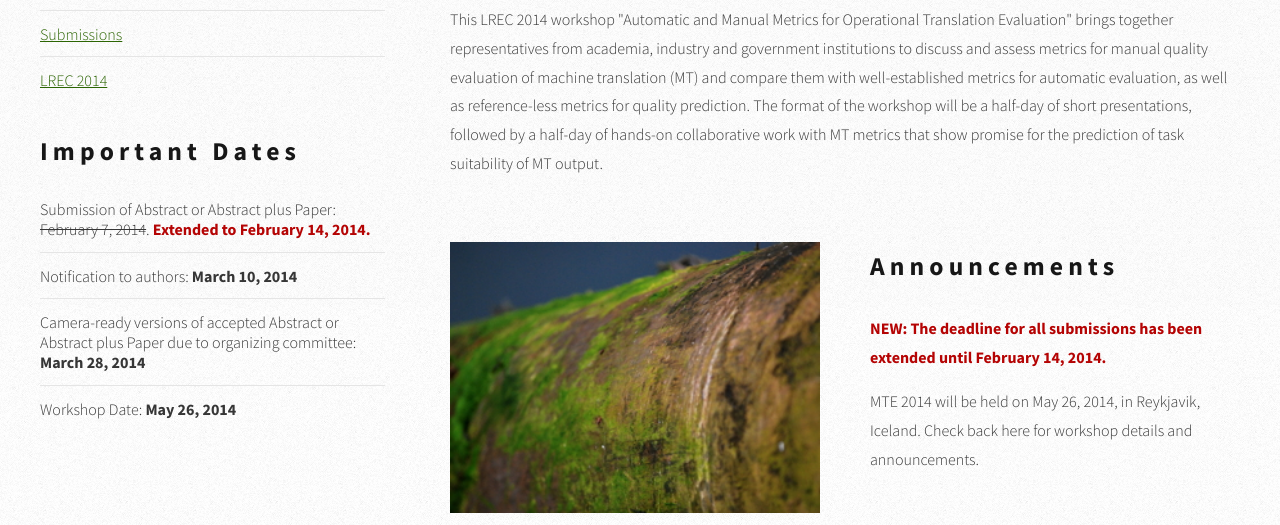
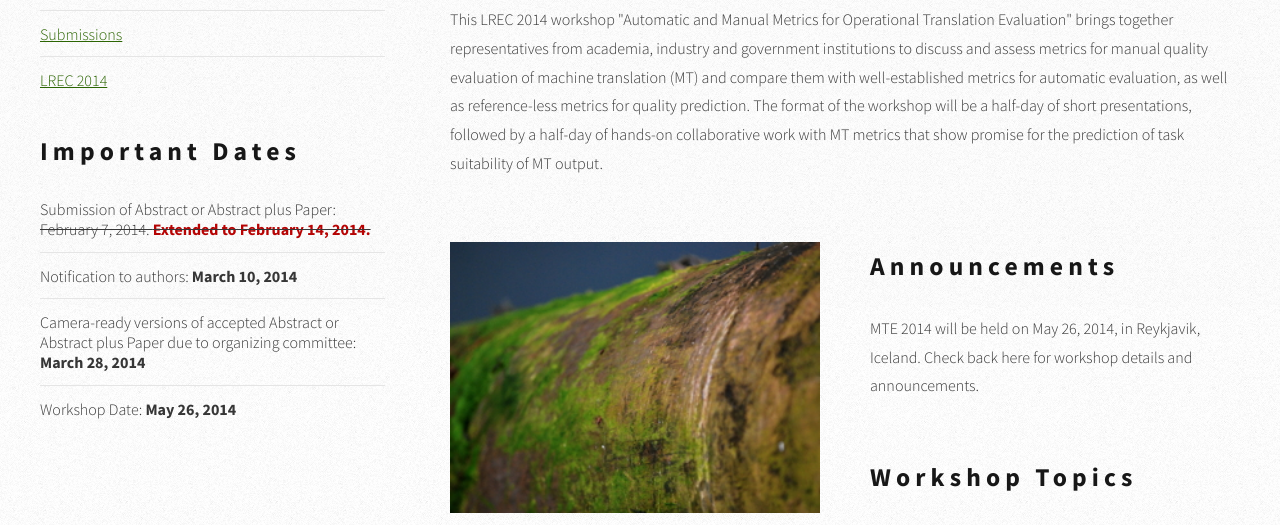
Before and after one commit to MTE2014/MTE2014.github.io, a plain HTML site: page index.html in a window 1280 px wide. Shown: the part 493-1018 px from the top of the page. Drawn offline with Linux system fonts and the light colour scheme.

Commit message:
8 March Updates

```diff
--- a/index.html
+++ b/index.html
@@ -74,7 +74,7 @@ Released   : 20130623
 					<div class="title">
 						<h2>Announcements</h2>
 					</div>
-						<p><strong class="highlight">NEW: The deadline for all submissions has been extended until February 14, 2014.</strong></p>
+						<p><strong class="highlight"></strong> </p>
 
 						<p>MTE 2014 will be held on May 26, 2014, in Reykjavik, Iceland. Check back here for workshop details and announcements.</p>
 						<p>&nbsp;</p>
@@ -111,7 +111,7 @@ Released   : 20130623
 					<h2><a name="dates"></a>Important Dates</h2>
 				</div>
 				<ul class="style2">
-					<li>Submission of Abstract or Abstract plus Paper: <del>February 7, 2014</del>. <strong class="highlight">Extended to February 14, 2014.</strong></li>
+					<li>Submission of Abstract or Abstract plus Paper: <del>February 7, 2014. <strong class="highlight">Extended to February 14, 2014.</strong></del></li>
 					<li>Notification to authors: <b>March 10, 2014</b></li>
 					<li>Camera-ready versions of accepted Abstract or Abstract plus Paper due to organizing committee: <b>March 28, 2014</b></li>
 					<li>Workshop Date: <b>May 26, 2014</b></li>
```
Also changed, not shown: cfp.html (+3 -2 lines).
